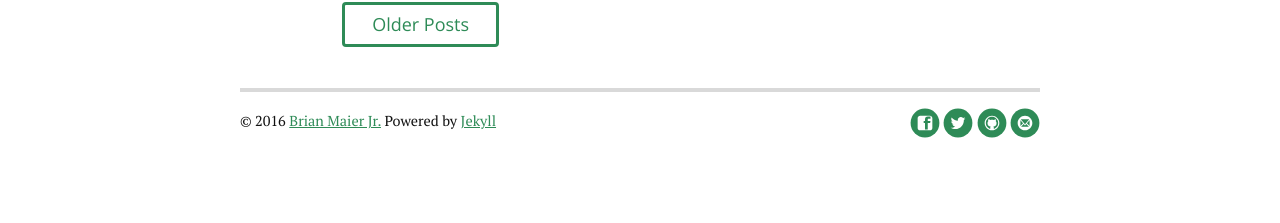
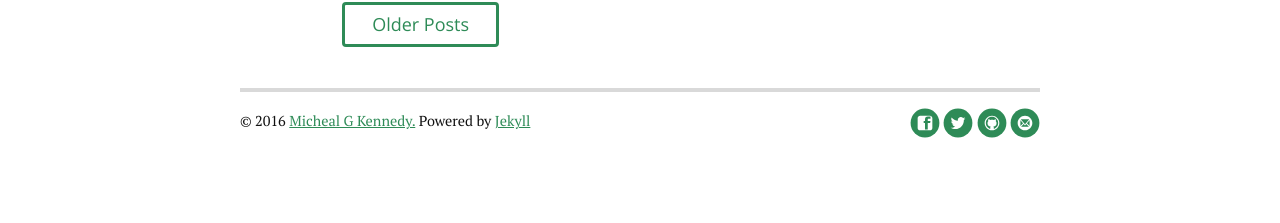
Before and after one commit to MichealKennedy/channel-old, a Jekyll site: the page built from index.html, in a window 1280 px wide. Shown: the part 1794-2017 px from the top of the page. Built offline with Jekyll 4.4.1, drawn with Linux system fonts in a browser that asks for light colours; nearby versions of some CDN libraries; the list of posts is cut into pages by our own code.

Commit message:
Update footer.html

```diff
--- a/_includes/footer.html
+++ b/_includes/footer.html
@@ -1,6 +1,6 @@
 <div class="footer">
    <div class="container">
-      <p class="copy">&copy; {{ site.time | date: '%Y' }} <a href="http://brianmaierjr.com">Brian Maier Jr.</a> Powered by <a href="http://jekyllrb.com">Jekyll</a></p>
+      <p class="copy">&copy; {{ site.time | date: '%Y' }} <a href="http://www.twitter.com/MichealKennedy">Micheal G Kennedy.</a> Powered by <a href="http://jekyllrb.com">Jekyll</a></p>
 
       <div class="footer-links">
          <ul class="noList">
```
